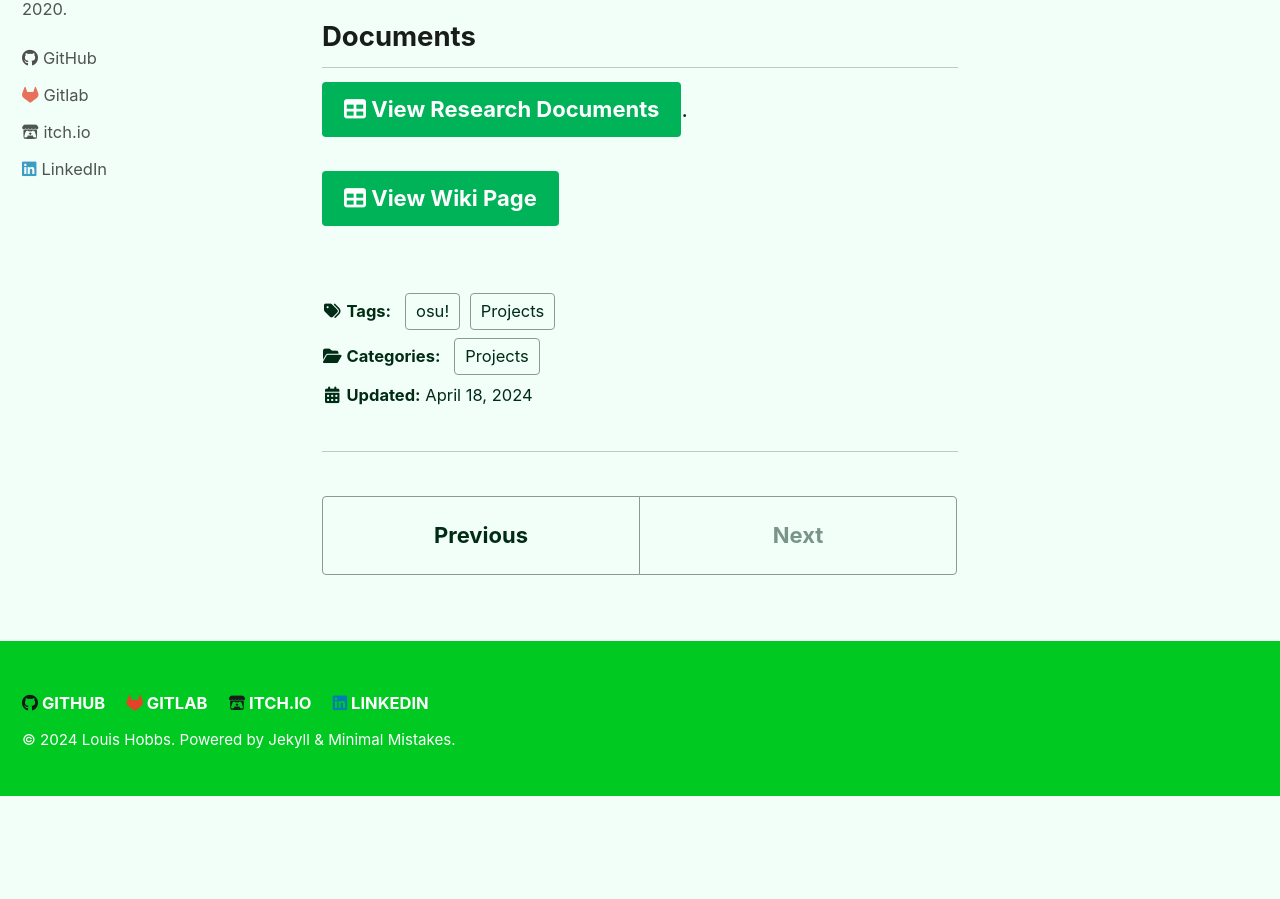
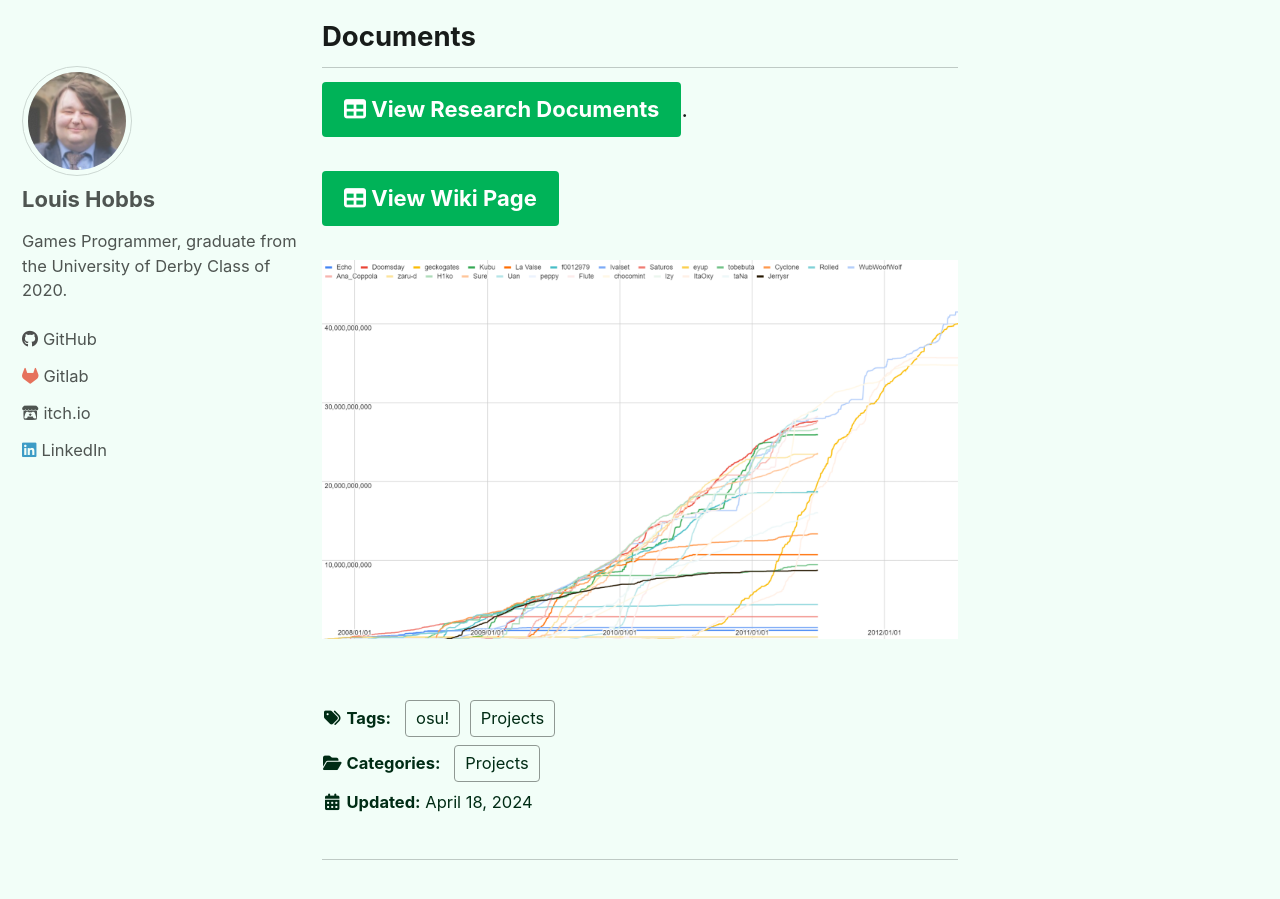
Before and after one commit to Bazzadwarf/Bazzadwarf.github.io, a Jekyll site: the page built from _posts/2024-04-18-osu-rank-one.md, in a window 1280 px wide and 900 px high, scrolled down 1518 px. Built offline with Jekyll 4.4.1, drawn with Linux system fonts in a browser that asks for light colours; cached includes are drawn as plain includes; nearby versions of some CDN libraries; a script that is not in the unit is left out; before the commit the page ends 2314 px from its top, so only the background shows below that.

Commit message:
Add graph

```diff
--- a/_posts/2024-04-18-osu-rank-one.md
+++ b/_posts/2024-04-18-osu-rank-one.md
@@ -26,3 +26,5 @@
 [<i class="fa fa-table"></i> View Research Documents](https://drive.google.com/drive/folders/10h2T5AT8XOpEPfb087CiFCs1amv9842t?usp=drive_link){: .btn .btn--primary .btn--large}.
 
 [<i class="fa fa-table"></i> View Wiki Page](https://osu.ppy.sh/wiki/en/History_of_osu%21/Online_rankings/osu%21){: .btn .btn--primary .btn--large}
+
+![estimated reconstruction of the Ranked Score global leaderboard](/assets/images/osurankonegraph.png)
```
Also changed, not shown: assets/images/osurankonegraph.png (added).
